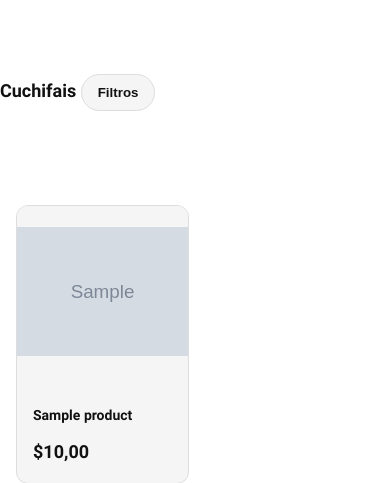
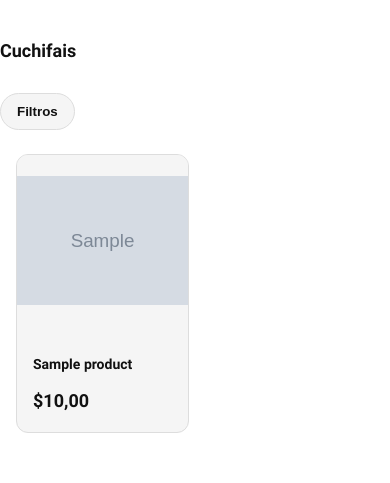
Before and after one commit to VScevdev/catalogico.shop, a Django app: page / in a window 390 px wide. Shown: the part 65-548 px from the top of the page. Run offline with Django 5.2, Linux system fonts and the light colour scheme; tables that the repository leaves empty hold one stand-in row (values such as "Sample post"); grey boxes marked "Sample" are stand-in pictures.

Commit message:
Centered CSS for SITENAME and Filters on mobile.

```diff
--- a/static/css/pages/catalog.css
+++ b/static/css/pages/catalog.css
@@ -192,9 +192,9 @@ select {
 
   .mobile-brand-header,
   .mobile-brand-link {
-    display: inline-block;
+    display: block;
     justify-self: center;
-    margin: var(--space-xlplus) auto;
+    margin: var(--space-xlplus) auto 0 auto;
     text-decoration: none;
     color: var(--color-text);
     font-size: var(--font-size-lg);
```
